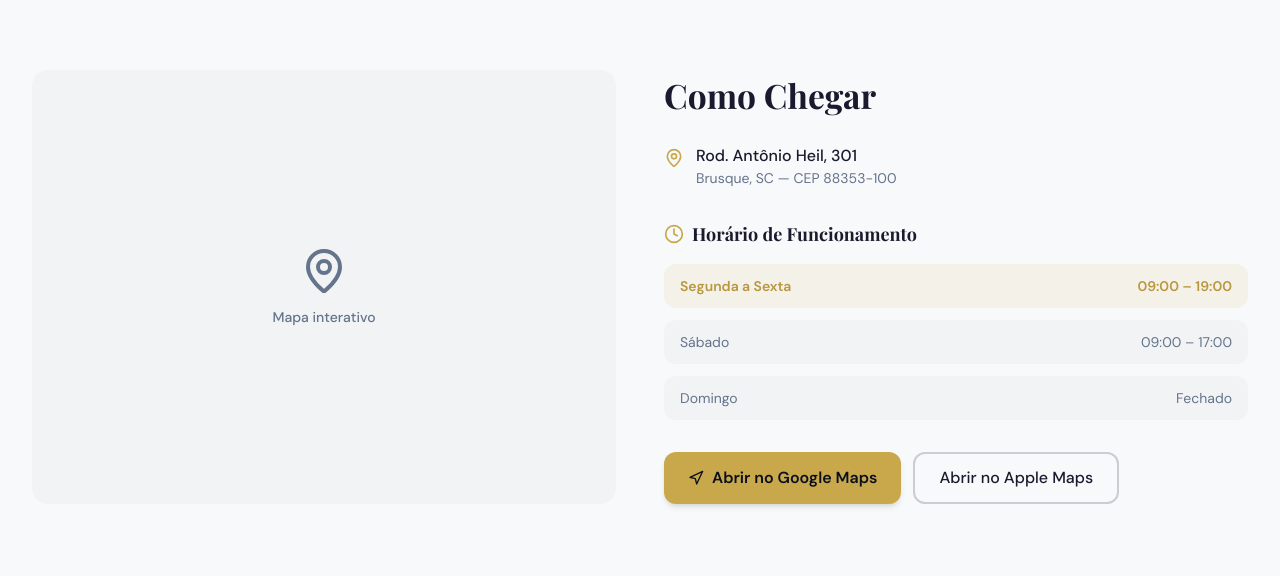
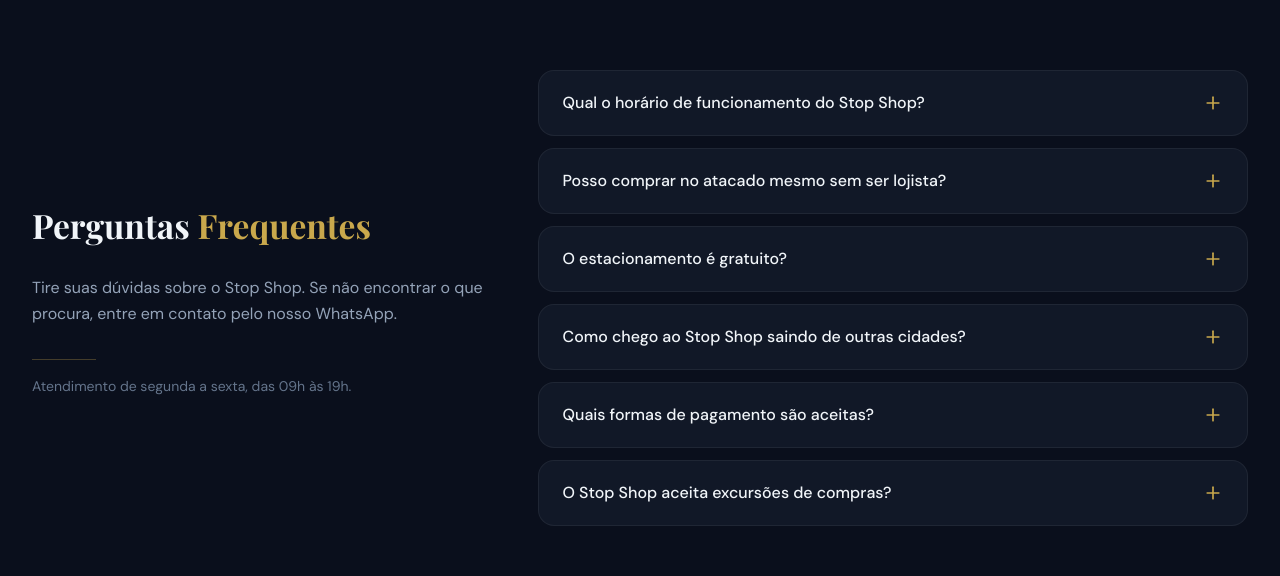
Before and after one commit to roger-rocha/stopshop, a Next.js app: page / in a window 1280 px wide. Shown: the part 5863-6439 px from the top of the page. Built offline with nearby package versions, Linux system fonts and the light colour scheme; a web font is replaced by a local one.

Commit message:
Add FAQ section with accordion component and data

```diff
--- /dev/null
+++ b/src/components/sections/FAQSection.tsx
@@ -0,0 +1,44 @@
+"use client";
+
+import { SectionHeader } from "@/components/ui/SectionHeader";
+import { FAQAccordion } from "@/components/ui/FAQAccordion";
+import { AnimateOnScroll } from "@/components/motion/AnimateOnScroll";
+import { faqItems } from "@/lib/data/faq";
+import { slideInLeft, slideInRight } from "@/lib/animations";
+
+export function FAQSection() {
+  return (
+    <section className="py-[var(--spacing-section-y)] px-[var(--spacing-section-x)]">
+      <div className="mx-auto max-w-7xl">
+        <div className="grid grid-cols-1 gap-12 lg:grid-cols-5">
+          {/* Left: decorative */}
+          <AnimateOnScroll
+            variants={slideInLeft}
+            className="lg:col-span-2 flex flex-col justify-center"
+          >
+            <SectionHeader
+              title="Perguntas Frequentes"
+              highlight="Frequentes"
+              align="left"
+              className="mb-6"
+            />
+            <p className="text-text-secondary leading-relaxed">
+              Tire suas dúvidas sobre o Stop Shop. Se não encontrar o que procura, entre em contato pelo nosso WhatsApp.
+            </p>
+            <div className="mt-8 hidden lg:block">
+              <div className="h-px w-16 bg-brand-gold/30" />
+              <p className="mt-4 text-sm text-text-muted">
+                Atendimento de segunda a sexta, das 09h às 19h.
+              </p>
+            </div>
+          </AnimateOnScroll>
+
+          {/* Right: accordion */}
+          <AnimateOnScroll variants={slideInRight} className="lg:col-span-3">
+            <FAQAccordion items={faqItems} />
+          </AnimateOnScroll>
+        </div>
+      </div>
+    </section>
+  );
+}
--- /dev/null
+++ b/src/components/ui/FAQAccordion.tsx
@@ -0,0 +1,59 @@
+"use client";
+
+import { useState } from "react";
+import { motion, AnimatePresence } from "motion/react";
+import { Plus, Minus } from "lucide-react";
+import type { FAQItem } from "@/lib/data/faq";
+
+interface FAQAccordionProps {
+  items: FAQItem[];
+}
+
+export function FAQAccordion({ items }: FAQAccordionProps) {
+  const [openIndex, setOpenIndex] = useState<number | null>(null);
+
+  return (
+    <div className="space-y-3">
+      {items.map((item, index) => {
+        const isOpen = openIndex === index;
+        return (
+          <div
+            key={index}
+            className="rounded-card border border-border-subtle bg-surface-card overflow-hidden"
+          >
+            <button
+              onClick={() => setOpenIndex(isOpen ? null : index)}
+              className="flex w-full items-center justify-between gap-4 px-6 py-5 text-left"
+            >
+              <span className="font-medium text-text-primary">
+                {item.question}
+              </span>
+              <span className="shrink-0 text-brand-gold">
+                {isOpen ? (
+                  <Minus className="h-5 w-5" />
+                ) : (
+                  <Plus className="h-5 w-5" />
+                )}
+              </span>
+            </button>
+
+            <AnimatePresence initial={false}>
+              {isOpen && (
+                <motion.div
+                  initial={{ height: 0, opacity: 0 }}
+                  animate={{ height: "auto", opacity: 1 }}
+                  exit={{ height: 0, opacity: 0 }}
+                  transition={{ duration: 0.3, ease: [0.16, 1, 0.3, 1] }}
+                >
+                  <div className="px-6 pb-5 text-text-secondary leading-relaxed">
+                    {item.answer}
+                  </div>
+                </motion.div>
+              )}
+            </AnimatePresence>
+          </div>
+        );
+      })}
+    </div>
+  );
+}
--- /dev/null
+++ b/src/lib/data/faq.ts
@@ -0,0 +1,37 @@
+export interface FAQItem {
+  question: string;
+  answer: string;
+}
+
+export const faqItems: FAQItem[] = [
+  {
+    question: "Qual o horário de funcionamento do Stop Shop?",
+    answer:
+      "Funcionamos de segunda a sexta das 09h às 19h, e aos sábados das 09h às 17h. Domingos e feriados estamos fechados, exceto em datas especiais previamente anunciadas.",
+  },
+  {
+    question: "Posso comprar no atacado mesmo sem ser lojista?",
+    answer:
+      "Sim! No Stop Shop você encontra opções de atacado e varejo. Para compras no atacado, a maioria das lojas exige uma quantidade mínima por modelo (geralmente a partir de 6 peças). Não é necessário CNPJ.",
+  },
+  {
+    question: "O estacionamento é gratuito?",
+    answer:
+      "Sim, oferecemos estacionamento totalmente gratuito com mais de 500 vagas para carros e espaço dedicado para ônibus de excursão.",
+  },
+  {
+    question: "Como chego ao Stop Shop saindo de outras cidades?",
+    answer:
+      "Estamos localizados na Rod. Antônio Heil, 301, em Brusque/SC. O acesso é fácil pela BR-101. Recebemos excursões de todo o Brasil — entre em contato para informações sobre estacionamento de ônibus.",
+  },
+  {
+    question: "Quais formas de pagamento são aceitas?",
+    answer:
+      "Cada loja tem sua própria política de pagamento, mas a maioria aceita cartões de crédito e débito, Pix e dinheiro. Algumas lojas também oferecem parcelamento.",
+  },
+  {
+    question: "O Stop Shop aceita excursões de compras?",
+    answer:
+      "Sim! Temos estrutura completa para receber excursões, com estacionamento para ônibus, praça de alimentação e ambiente climatizado. Entre em contato conosco para agendar a visita do seu grupo.",
+  },
+];
```
